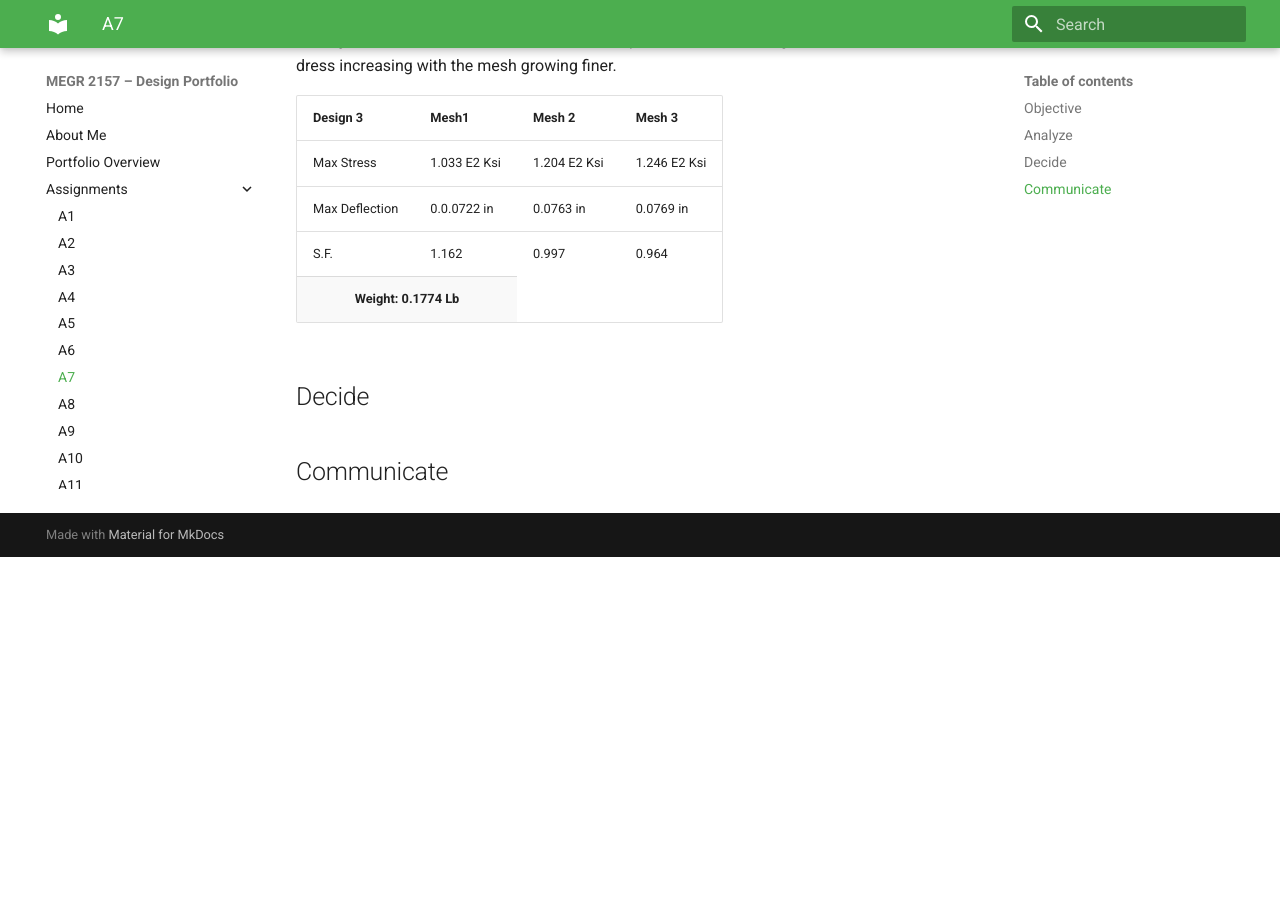
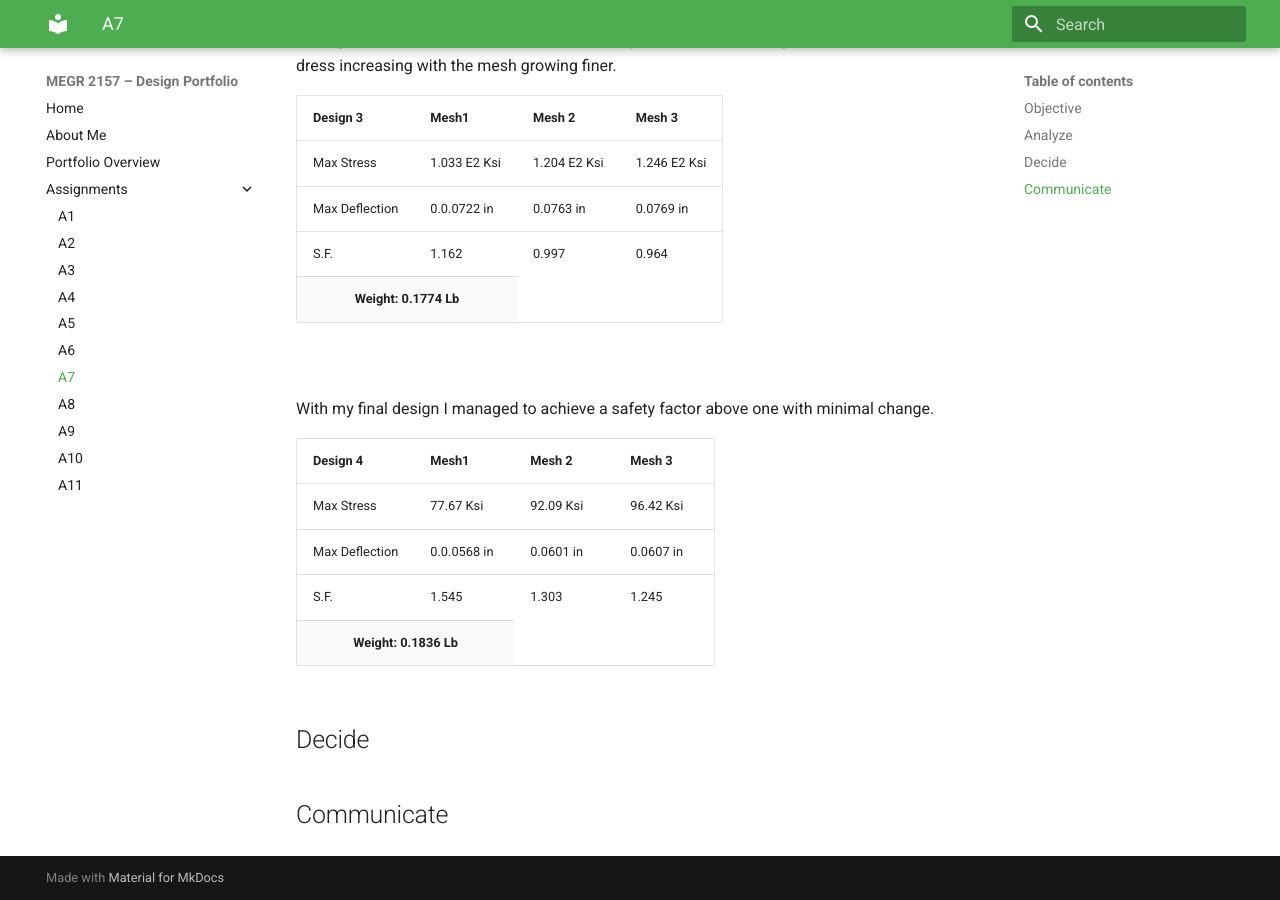
Before and after one commit to AntGo36/design-projects-portfolio, an MkDocs documentation site: the page built from docs/assignments/A07/index.md, in a window 1280 px wide and 900 px high, scrolled down 1230 px. Built offline with MkDocs 1.6.1 and Material for MkDocs 9.7.7, drawn with Linux system fonts in a browser that asks for light colours; before the commit the page ends 1787 px from its top, so only the background shows below that.

Commit message:
table almost end

```diff
--- a/docs/assignments/A07/index.md
+++ b/docs/assignments/A07/index.md
@@ -128,7 +128,46 @@ The third design managed to get even closer with the safety factor staying aroun
   </tfoot>
   </tbody>
 </table>
+  <br>
 
+With my final design I managed to achieve a safety factor above one with minimal change.
+<table>
+  <thead>
+    <tr>
+      <th>Design 4</th>
+      <th>Mesh1</th>
+      <th>Mesh 2</th>
+      <th>Mesh 3</th>
+    </tr>
+  </thead>
+  <tbody>
+    <tr>
+      <td>Max Stress</td>
+      <td>77.67 Ksi</td>
+      <td>92.09 Ksi</td>
+      <td>96.42 Ksi</td>
+    </tr>
+    <tr>
+      <td>Max Deflection</td>
+      <td>0.0.0568 in</td>
+      <td>0.0601 in</td>
+      <td>0.0607 in</td>
+    </tr>
+    <tr>
+      <td>S.F.</td>
+      <td>1.545</td>
+      <td>1.303</td>
+      <td>1.245</td>
+    </tr>
+ <tfoot>
+    <tr>
+      <td colspan="2" style="text-align: center; font-weight: bold; background-color: #f9f9f9;">
+        Weight: 0.1836 Lb
+      </td>
+    </tr>
+  </tfoot>
+  </tbody>
+</table>
 
 
 
```
